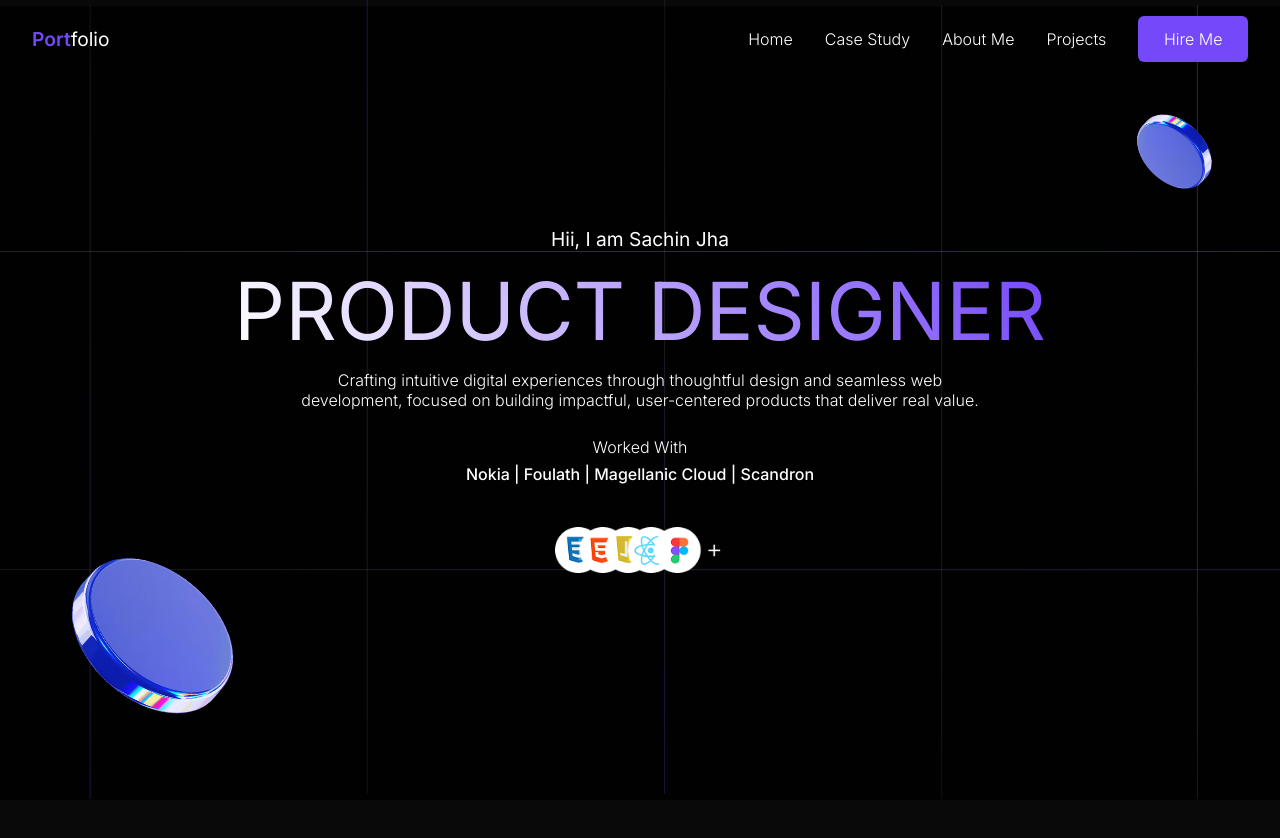
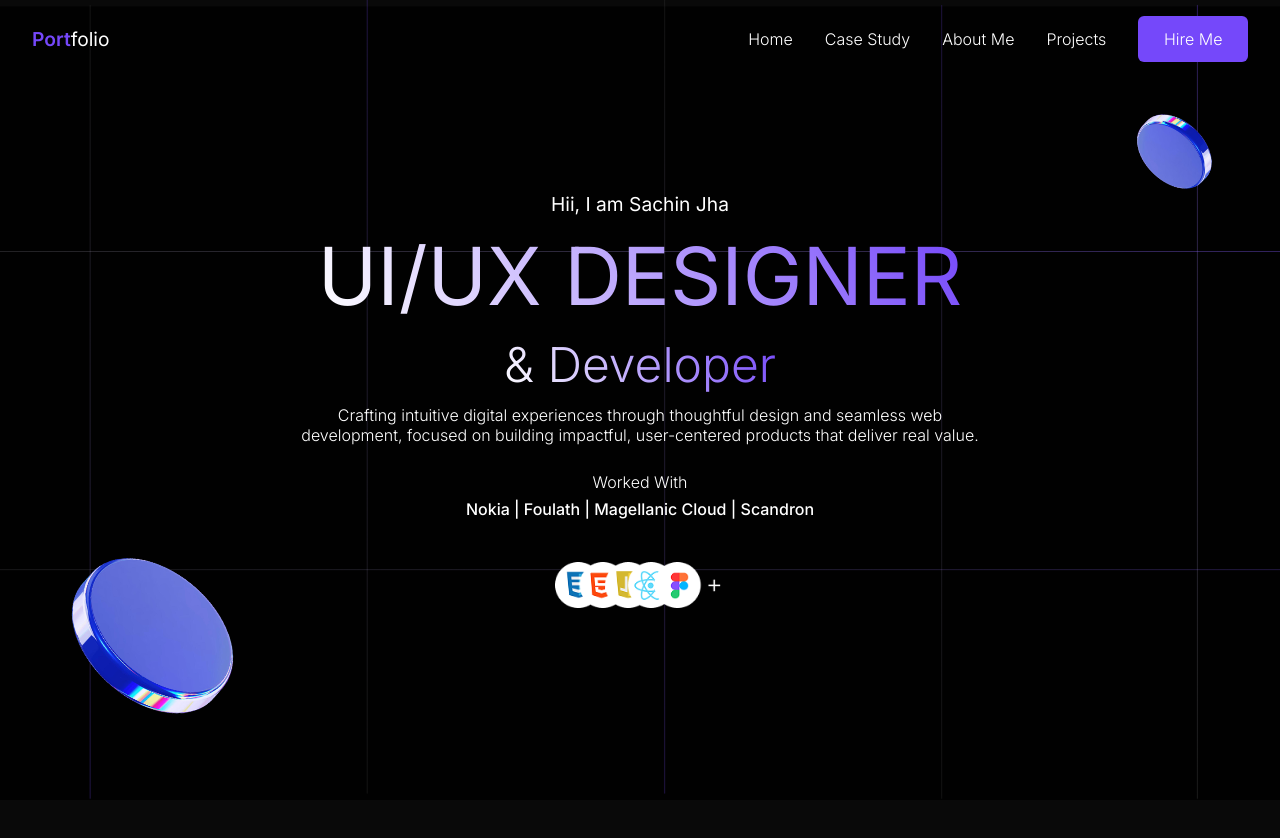
Before and after one commit to sachinjha03/portfolio-new, a plain HTML site: page index.html in a window 1280 px wide. Shown: the top 838 px of the page. Drawn offline with Linux system fonts and the light colour scheme.

Commit message:
Updating Heading

```diff
--- a/index.html
+++ b/index.html
@@ -66,7 +66,8 @@
 
     <main class="landing-section" id="landingSection">
         <h4>Hii, I am Sachin Jha</h4>
-        <h1 class="gradient-text">PRODUCT DESIGNER</h1>
+        <h1 class="gradient-text">UI/UX DESIGNER</h1>
+        <h2 class="gradient-text">& Developer</h1>
         <p>Crafting intuitive digital experiences through thoughtful design and seamless web development, focused on
             building impactful, user-centered products that deliver real value.</p>
         <div class="working-experience-box">
```
